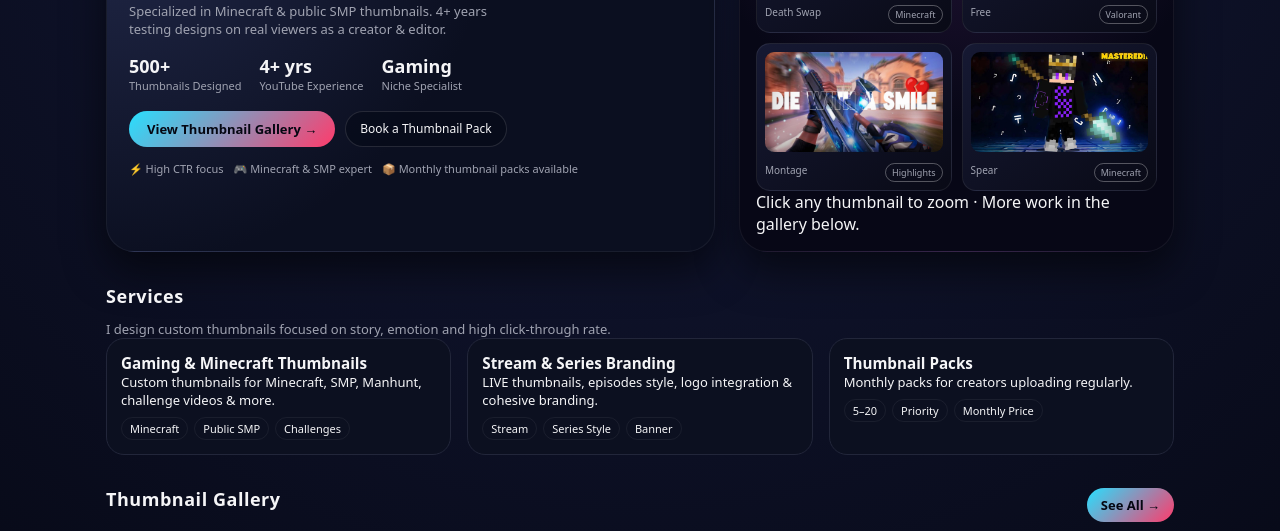
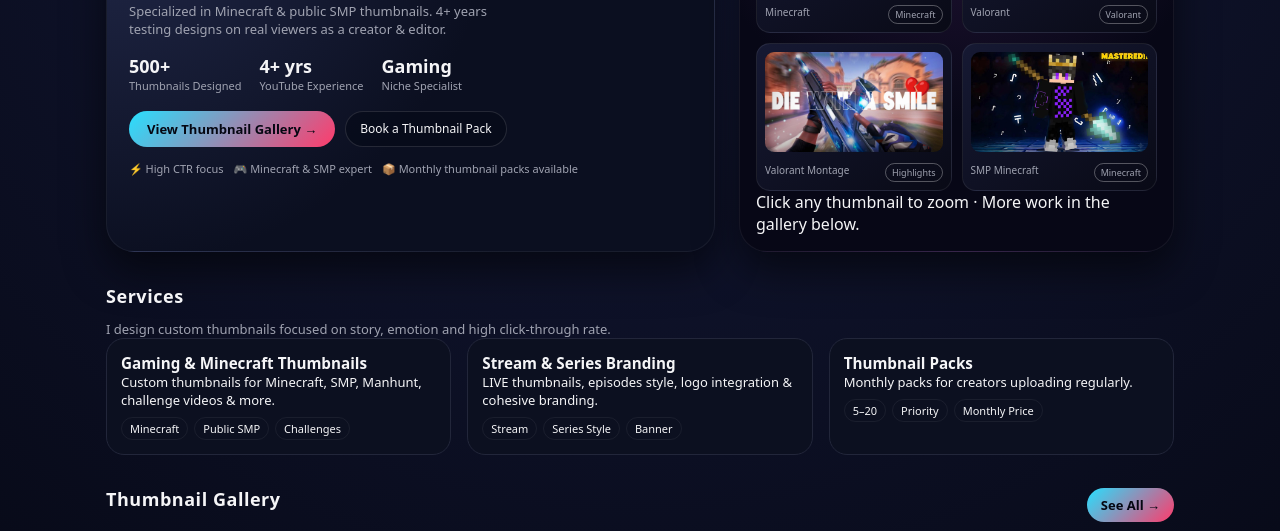
Before and after one commit to shaurvsharma43-cmd/sagar-portfolio, a plain HTML site: page index.html in a window 1280 px wide. Shown: the part 269-800 px from the top of the page. Drawn offline with Linux system fonts and the light colour scheme; no server answers.

Commit message:
Update index.html

```diff
--- a/index.html
+++ b/index.html
@@ -329,7 +329,7 @@ h2{font-size:18px;margin-bottom:12px;letter-spacing:.03em;}
     <div class="thumb-card">
       <img src="images/death swap.jpg" class="thumb-img zoom-img">
       <div class="thumb-meta">
-        <span>Death Swap</span>
+        <span>Minecraft </span>
         <span class="ctr-pill">Minecraft</span>
       </div>
     </div>
@@ -337,7 +337,7 @@ h2{font-size:18px;margin-bottom:12px;letter-spacing:.03em;}
     <div class="thumb-card">
       <img src="images/free.jpg" class="thumb-img zoom-img">
       <div class="thumb-meta">
-        <span>Free</span>
+        <span>Valorant</span>
         <span class="server-pill">Valorant</span>
       </div>
     </div>
@@ -345,7 +345,7 @@ h2{font-size:18px;margin-bottom:12px;letter-spacing:.03em;}
     <div class="thumb-card">
       <img src="images/montaze.jpg" class="thumb-img zoom-img">
       <div class="thumb-meta">
-        <span>Montage</span>
+        <span>Valorant Montage</span>
         <span class="ctr-pill">Highlights</span>
       </div>
     </div>
@@ -353,7 +353,7 @@ h2{font-size:18px;margin-bottom:12px;letter-spacing:.03em;}
     <div class="thumb-card">
       <img src="images/spear.jpg" class="thumb-img zoom-img">
       <div class="thumb-meta">
-        <span>Spear</span>
+        <span>SMP Minecraft </span>
         <span class="server-pill">Minecraft</span>
       </div>
     </div>
```
